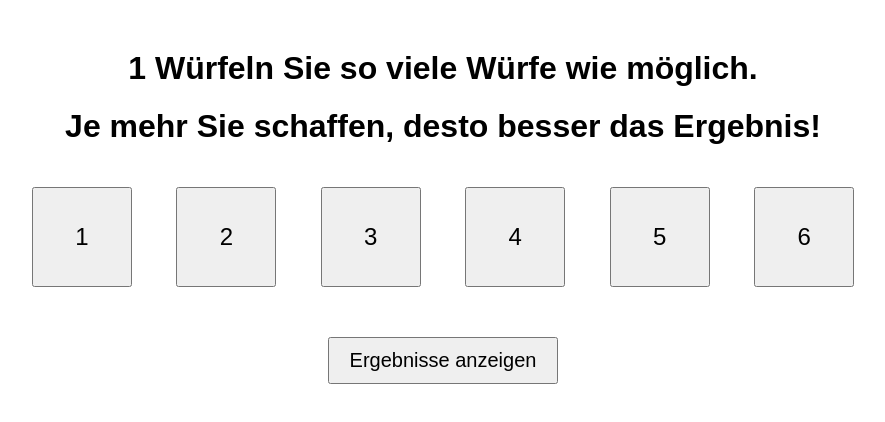
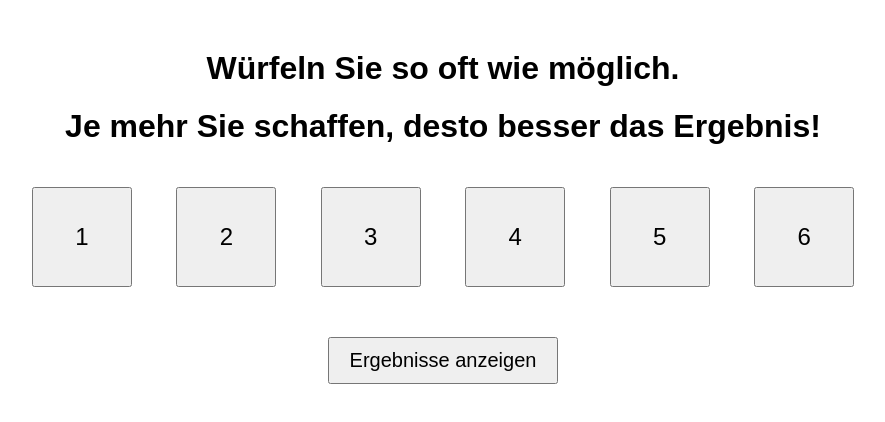
Before and after one commit to TinaRother/wuerfelspiel, a plain HTML site: page index.html in a window 1280 px wide. Shown: the whole page, without its empty margins (197-1082 px from the left). Drawn offline with Linux system fonts and the light colour scheme.

Commit message:
Update index.html

```diff
--- a/index.html
+++ b/index.html
@@ -25,7 +25,7 @@
     </style>
 </head>
 <body>
-    <h1>1 Würfeln Sie so viele Würfe wie möglich.</h1>
+    <h1>Würfeln Sie so oft wie möglich.</h1>
     <h1>Je mehr Sie schaffen, desto besser das Ergebnis!</h1>
 
     <div>
```
